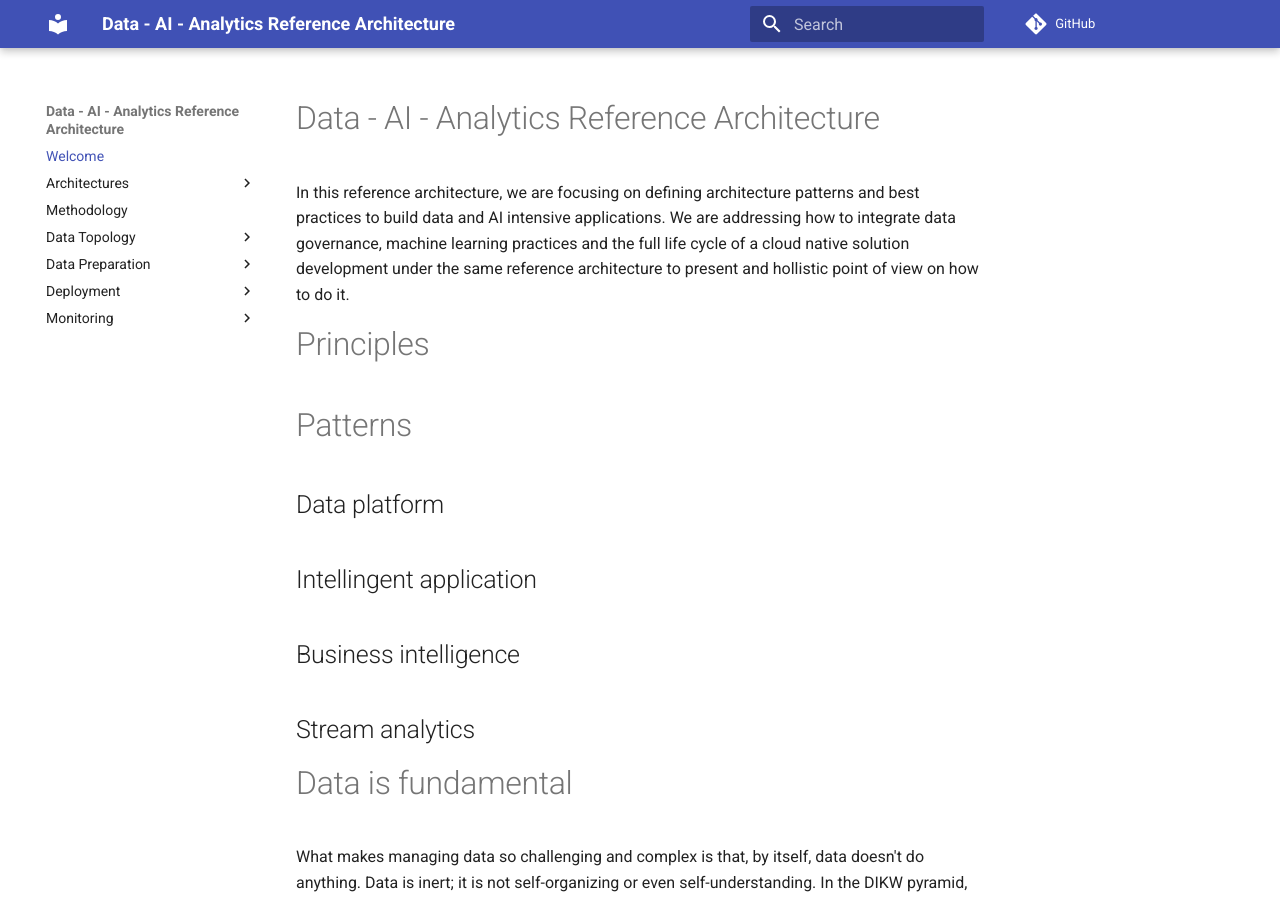
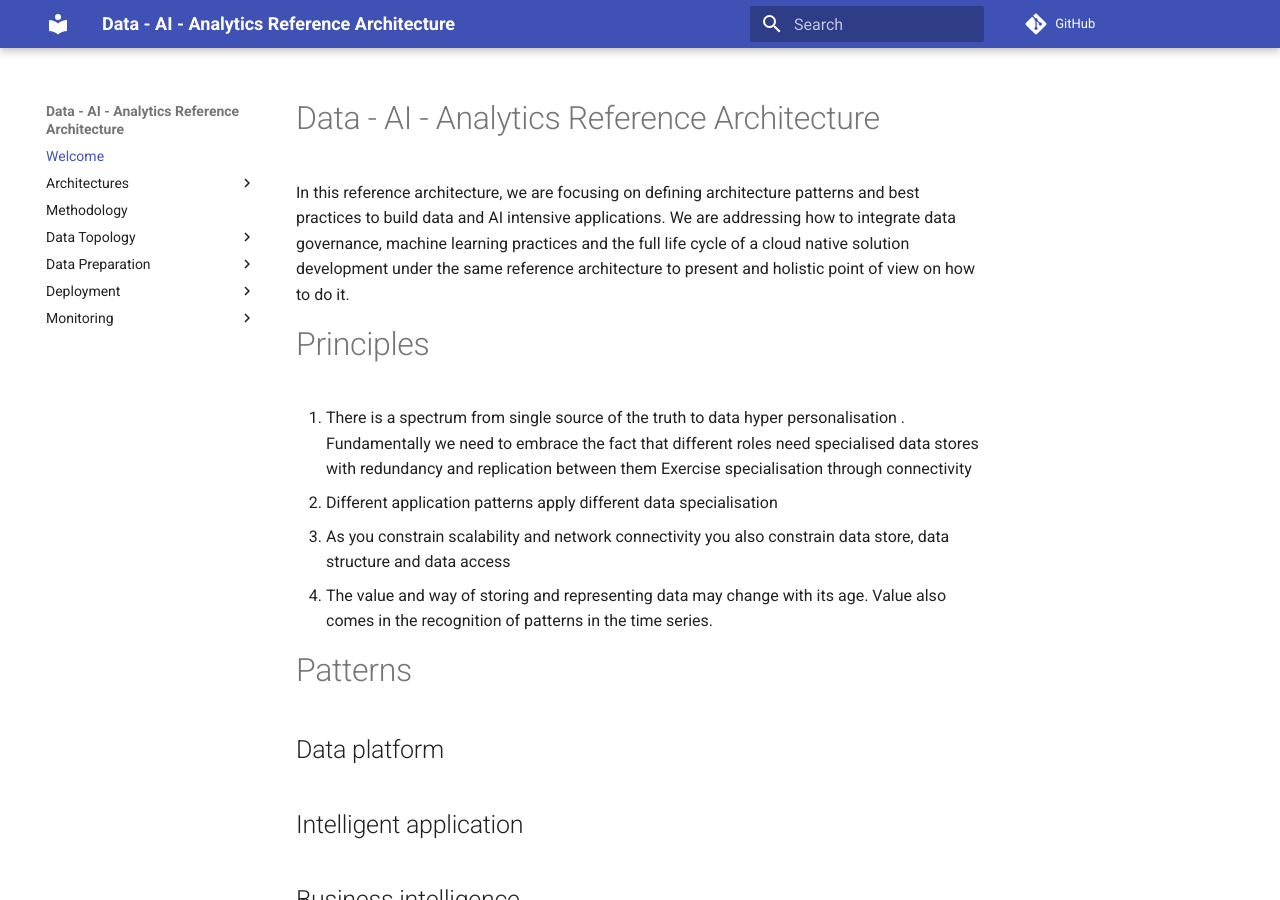
Before and after one commit to ibm-cloud-architecture/refarch-data-ai-analytics, an MkDocs documentation site: the page built from docs/index.md, in a window 1280 px wide and 900 px high. Built offline with MkDocs 1.6.1 and Material for MkDocs 9.7.7, drawn with Linux system fonts in a browser that asks for light colours; comment, search, counter and statistics services are not loaded.

Commit message:
Added principals

```diff
--- a/docs/index.md
+++ b/docs/index.md
@@ -1,15 +1,20 @@
 # Data - AI - Analytics Reference Architecture
 
-In this reference architecture, we are focusing on defining architecture patterns and best practices to build data and AI intensive applications. We are addressing how to integrate data governance, machine learning practices and the full life cycle of a cloud native solution development under the same reference architecture to present and hollistic point of view on how to do it.
+In this reference architecture, we are focusing on defining architecture patterns and best practices to build data and AI intensive applications. We are addressing how to integrate data governance, machine learning practices and the full life cycle of a cloud native solution development under the same reference architecture to present and holistic point of view on how to do it.
 
 # Principles
+
+1. There is a spectrum from single source of the truth to data hyper personalisation . Fundamentally we need to embrace the fact that different roles need specialised data stores with redundancy and replication between them Exercise specialisation through connectivity
+2. Different application patterns apply different data specialisation
+3. As you constrain scalability and network connectivity you also constrain data store, data structure and data access
+4. The value and way of storing and representing data may change with its age. Value also comes in the recognition of patterns in the time series.
 
 # Patterns
 
 ## Data platform
 
 
-## Intellingent application
+## Intelligent application
 
 ## Business intelligence
 
```
